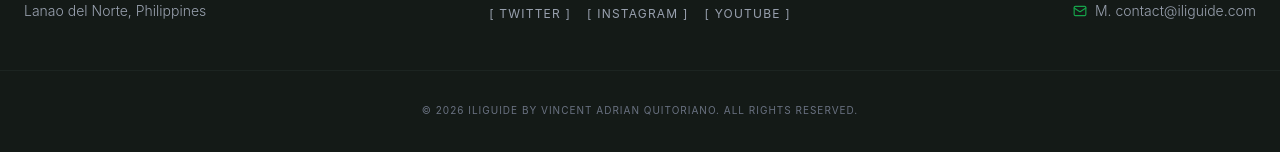
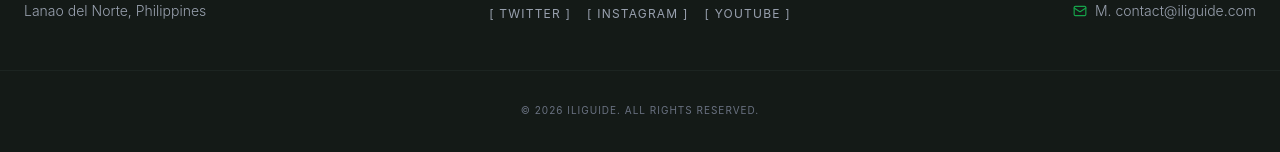
Before and after one commit to Dian-qit/iliGuide, a React (Vite) app in the folder frontend/: page / in a window 1280 px wide. Shown: the part 3118-3270 px from the top of the page. Built offline with nearby package versions, Linux system fonts and the light colour scheme; no server answers.

Commit message:
Fix: propr copyright

```diff
--- a/frontend/src/app/components/Footer.jsx
+++ b/frontend/src/app/components/Footer.jsx
@@ -67,7 +67,7 @@ export const Footer = () => {
 
 
       <div className="max-w-7xl mx-auto px-6 mt-12 pt-8 border-t border-[#1C2421] text-center text-[10px] uppercase tracking-widest text-gray-500 font-sans">
-        © 2026 IliGuide by Vincent Adrian Quitoriano. All Rights Reserved.
+        © 2026 IliGuide. All Rights Reserved.
       </div>
     </footer>
   );
```
